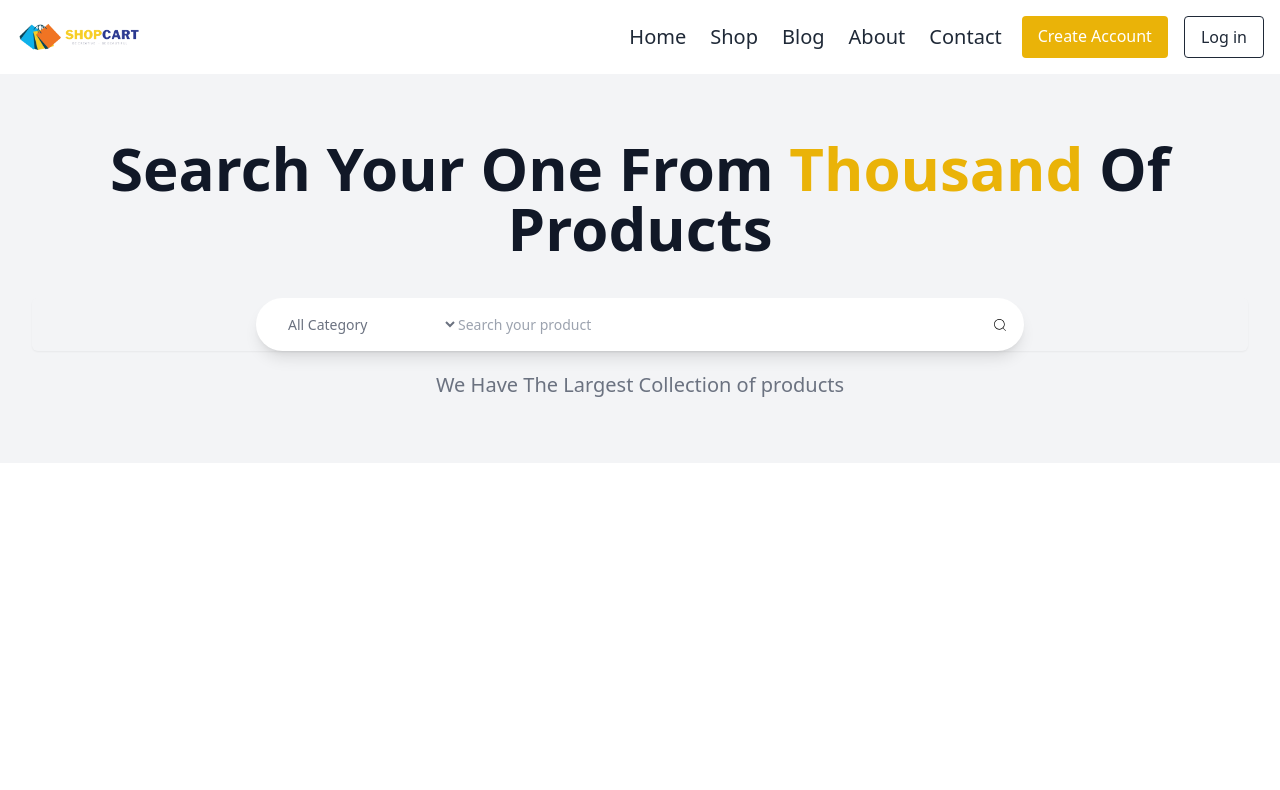
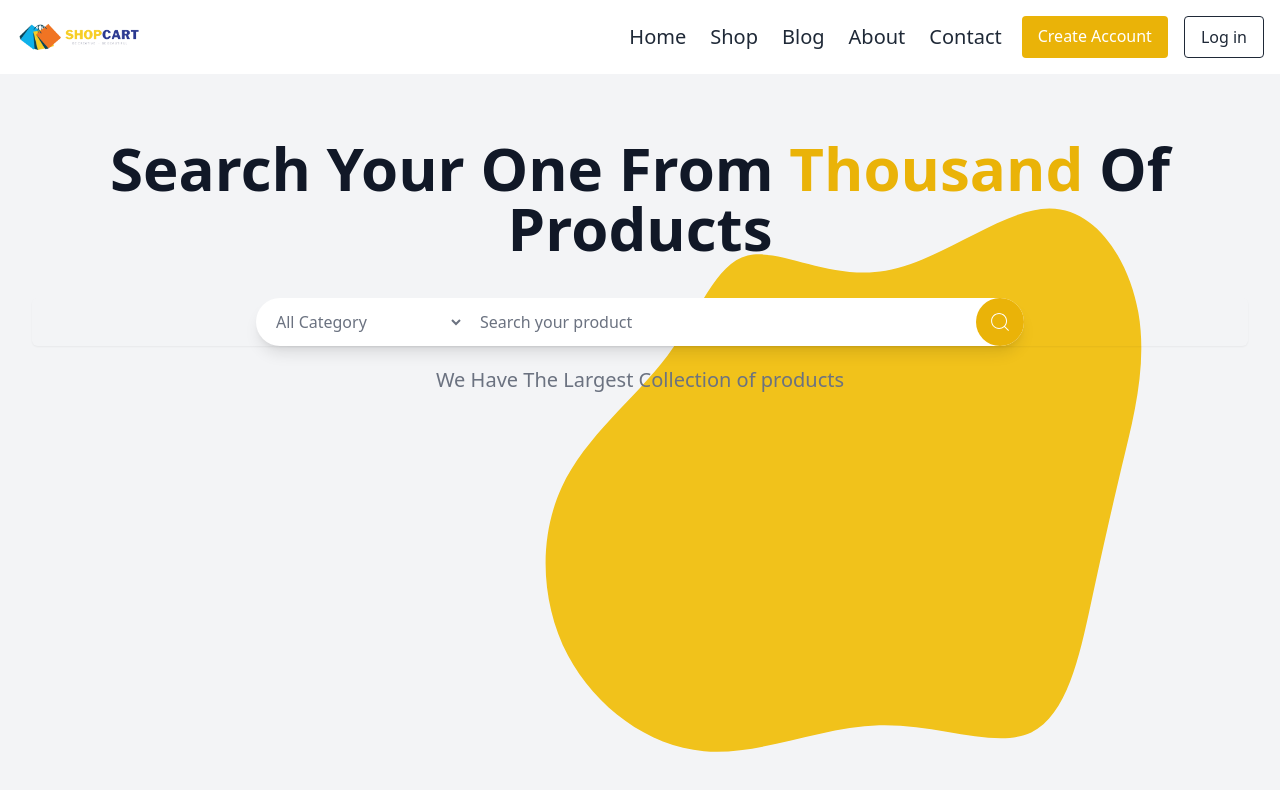
Before and after one commit to kinglove58/eccommerce, a React (Vite) app in the folder ecom-website/: page / in a window 1280 px wide. Shown: the top 790 px of the page. Built offline with nearby package versions, Linux system fonts and the light colour scheme.

Commit message:
complete blob

```diff
--- a/ecom-website/src/Home/Hero.jsx
+++ b/ecom-website/src/Home/Hero.jsx
@@ -3,6 +3,7 @@ import { categories } from "../utilis/category";
 import { useState } from "react";
 import products from "../Home/products.json";
 import { Link } from "react-router-dom";
+import blob from "../assets/images/svg/blob (1).svg";
 
 const Hero = () => {
   const [searchInput, setSearchInput] = useState("");
@@ -25,13 +26,20 @@ const Hero = () => {
   };
 
   const handleSubmit = (e) => {
-    e.preventDefault(); // Prevent the default form submission
-    handleSearch(e); // You may still want to perform the search logic here if needed
+    e.preventDefault();
+    handleSearch(e);
   };
 
   return (
-    <div className="relative bg-gray-100 py-16 px-4 sm:px-6 md:px-8">
-      <div className="max-w-7xl mx-auto">
+    <div className="relative bg-gray-100 py-16 px-4 sm:px-6 md:px-8 h-screen">
+      <div className="overflow-hidden">
+        <img
+          src={blob}
+          alt="shape"
+          className="absolute right-0 bottom-0 h-full w-auto max-w-none"
+        />
+      </div>
+      <div className="max-w-7xl mx-auto relative">
         <div className="text-center">
           <h1 className="text-4xl sm:text-5xl md:text-6xl font-bold text-gray-900 mb-4">
             Search Your One From{" "}
@@ -43,9 +51,12 @@ const Hero = () => {
             <div className="flex w-full justify-center items-center rounded-md shadow-sm">
               <form
                 onSubmit={handleSubmit}
-                className="flex justify-between items-center bg-white shadow-lg rounded-full p-4 w-full max-w-3xl"
+                className="flex justify-between items-center bg-white shadow-lg rounded-full w-full max-w-3xl relative"
               >
-                <select className="h-full py-0 pl-3 pr-7 border-transparent bg-transparent outline-none text-gray-500 sm:text-sm rounded-l-md">
+                <select
+                  className="h-full py-3 pl-4 pr-7 border-transparent bg-transparent outline-none text-gray-500 text-base rounded-l-full"
+                  size="1"
+                >
                   {categories.map((category) => (
                     <option
                       key={category.id}
@@ -60,25 +71,30 @@ const Hero = () => {
                   type="search"
                   value={searchInput}
                   onChange={handleSearch}
-                  className="flex-1 block w-full rounded-none outline-none border-none sm:text-sm border-gray-300"
+                  className="flex-1 block w-full py-3 pl-4 pr-2 outline-none bg-transparent border-none text-base text-gray-800 placeholder-gray-500"
                   placeholder="Search your product"
                 />
-                <button type="submit" aria-label="Search">
-                  <CiSearch />
+                <button
+                  type="submit"
+                  aria-label="Search"
+                  className="flex items-center justify-center w-12 h-12 bg-yellow-500 rounded-full text-white"
+                >
+                  <CiSearch className="w-6 h-6" />
                 </button>
               </form>
             </div>
+
             <p className="mt-3 max-w-md mx-auto text-base text-gray-500 sm:text-lg md:mt-5 md:text-xl md:max-w-3xl">
               We Have The Largest Collection of products
             </p>
 
             {searchInput && (
-              <ul className="mt-6 grid grid-cols-1 sm:grid-cols-2 md:grid-cols-3 lg:grid-cols-4 max-w-3xl gap-2">
+              <ul className="mt-6 grid grid-cols-1 sm:grid-cols-2 md:grid-cols-3 lg:grid-cols-4 max-w-3xl gap-4 mx-auto">
                 {filterProduct.length > 0 ? (
                   filterProduct.map((product) => (
                     <Link to={`/shop/${product.id}`} key={product.id}>
-                      <li className="bg-white py-1 w-full text-sm rounded-sm shadow-md hover:shadow-lg transition-shadow duration-300">
-                        {product.name}
+                      <li className="bg-white py-2 px-4 text-[11px] rounded-sm shadow-md hover:shadow-lg transition-shadow duration-300">
+                        {product.name.toLowerCase()}
                       </li>
                     </Link>
                   ))
@@ -90,7 +106,6 @@ const Hero = () => {
           </div>
         </div>
       </div>
-      {/*  <div className="absolute right-0 bottom-0 w-1/3 h-1/2 bg-yellow-400 rounded-tl-full"></div> */}
     </div>
   );
 };
```
Also changed, not shown: ecom-website/src/assets/images/svg/blob (1).svg (added).
